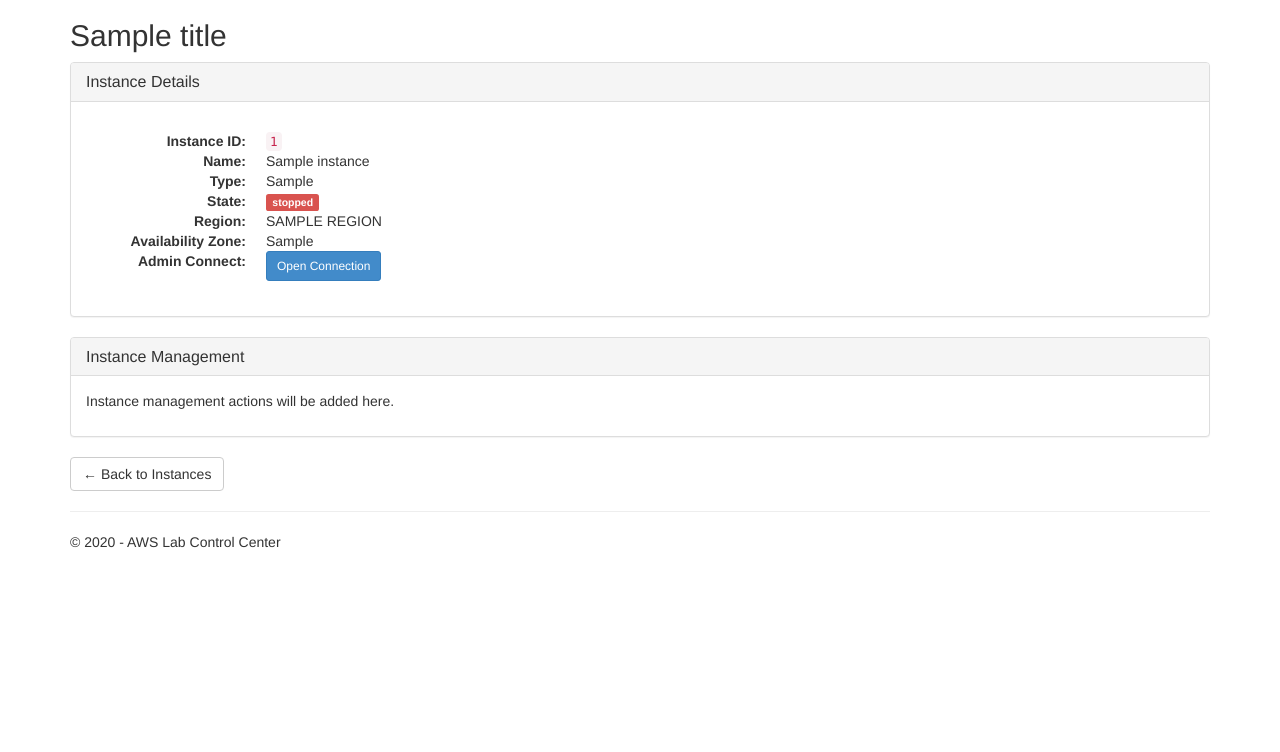
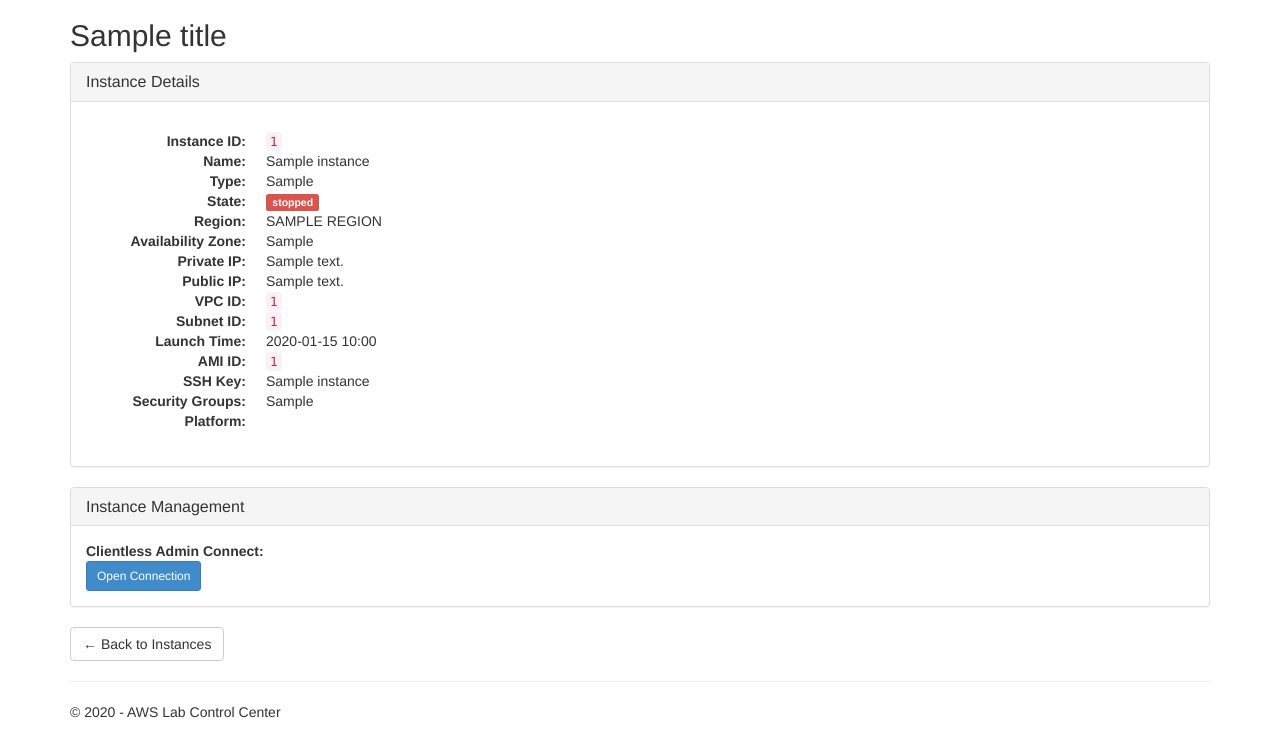
Before and after one commit to cdaguanno/DuoOIDC-DemoApp, a Django app: template app/templates/app/instance_detail.html in a window 1280 px wide. Shown: the part 51-803 px from the top of the page. Before the commit the page ends 599 px from the top, so only its background shows below. Run offline with Django 5.2, Linux system fonts and the light colour scheme; the template is opened without the code that fills it: most values are stand-ins (such as "Sample title", 1, 10 or a date in 2020); some libraries are stand-ins or nearby versions.

Commit message:
Added More values to Details Page

```diff
--- a/app/templates/app/instance_detail.html
+++ b/app/templates/app/instance_detail.html
@@ -32,10 +32,34 @@
             <dt>Availability Zone:</dt>
             <dd>{{ instance.AvailabilityZone }}</dd>
 
-            {% if instance.CLconn != 'N/A' %}
-            <dt>Admin Connect:</dt>
-            <dd><a href="{{ instance.CLconn }}" target="_blank" rel="noopener noreferrer" class="btn btn-sm btn-primary">Open Connection</a></dd>
-            {% endif %}
+            <dt>Private IP:</dt>
+            <dd>{{ instance.PrivateIpAddress }}</dd>
+
+            <dt>Public IP:</dt>
+            <dd>{{ instance.PublicIpAddress }}</dd>
+
+            <dt>VPC ID:</dt>
+            <dd><code>{{ instance.VpcId }}</code></dd>
+
+            <dt>Subnet ID:</dt>
+            <dd><code>{{ instance.SubnetId }}</code></dd>
+
+            <dt>Launch Time:</dt>
+            <dd>{{ instance.LaunchTime|date:"Y-m-d H:i" }}</dd>
+
+            <dt>AMI ID:</dt>
+            <dd><code>{{ instance.ImageId }}</code></dd>
+
+            <dt>SSH Key:</dt>
+            <dd>{{ instance.KeyName }}</dd>
+
+            <dt>Security Groups:</dt>
+            <dd>{{ instance.SecurityGroups|join:", " }}</dd>
+
+            <dt>Platform:</dt>
+            <dd>{{ instance.Platform }}</dd>
+
+
         </dl>
     </div>
 </div>
@@ -45,8 +69,10 @@
         <h3 class="panel-title">Instance Management</h3>
     </div>
     <div class="panel-body">
-        <p>Instance management actions will be added here.</p>
-        <!-- Future: Start, Stop, Reboot buttons -->
+        {% if instance.CLconn != 'N/A' %}
+        <dt>Clientless Admin Connect:</dt>
+        <dd><a href="{{ instance.CLconn }}" target="_blank" rel="noopener noreferrer" class="btn btn-sm btn-primary">Open Connection</a></dd>
+        {% endif %}
     </div>
 </div>
 
--- a/app/views.py
+++ b/app/views.py
@@ -174,7 +174,7 @@ def instance_detail(request, instance_id):
         request,
         'app/instance_detail.html',
         {
-            'title': f'Instance: {instance_id}',
+            'title': f'Instance: {instance_data.get("Name")}',
             'instance': instance_data,
             'region': instance_region,
             'year': datetime.now().year,
```
